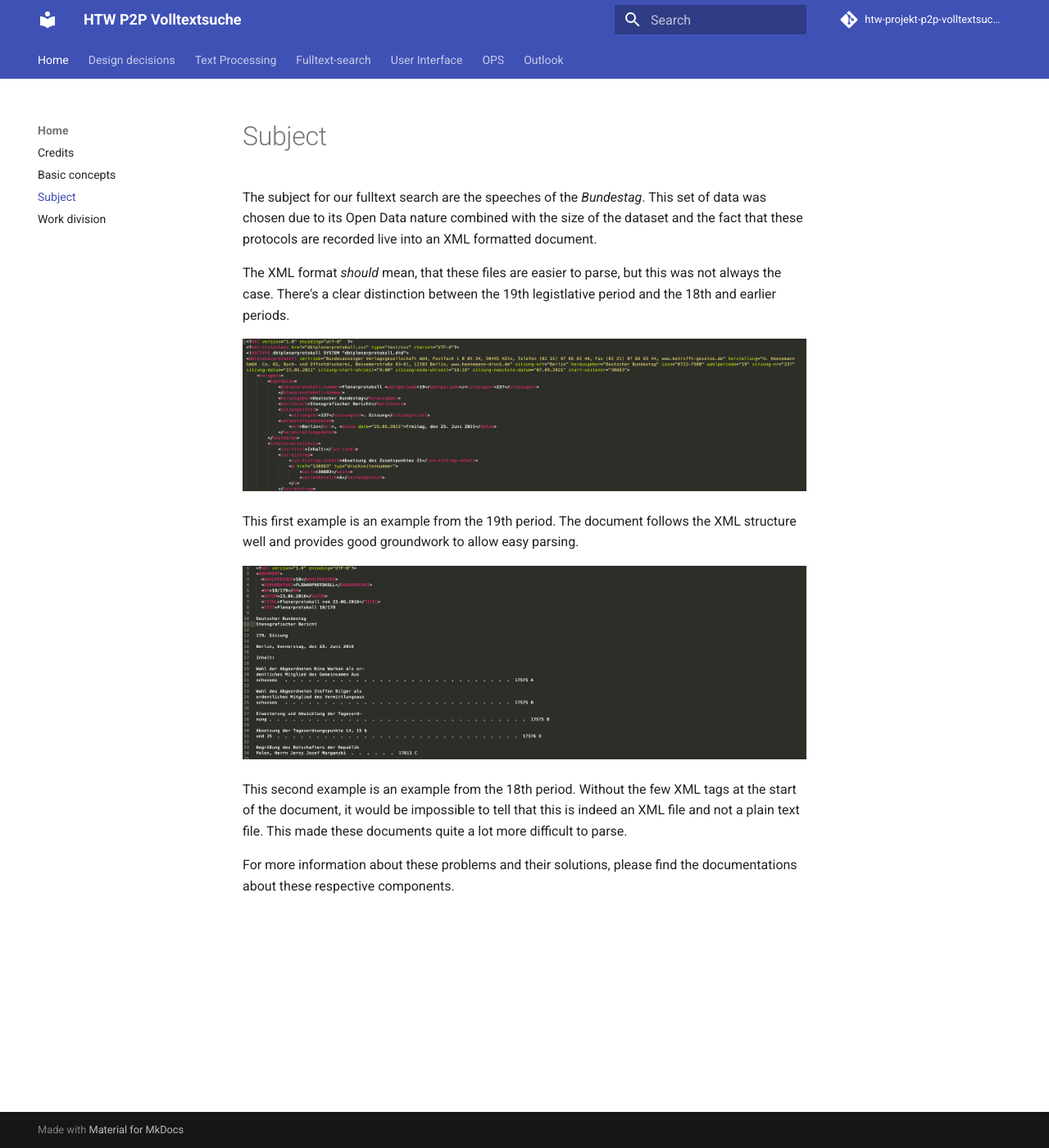
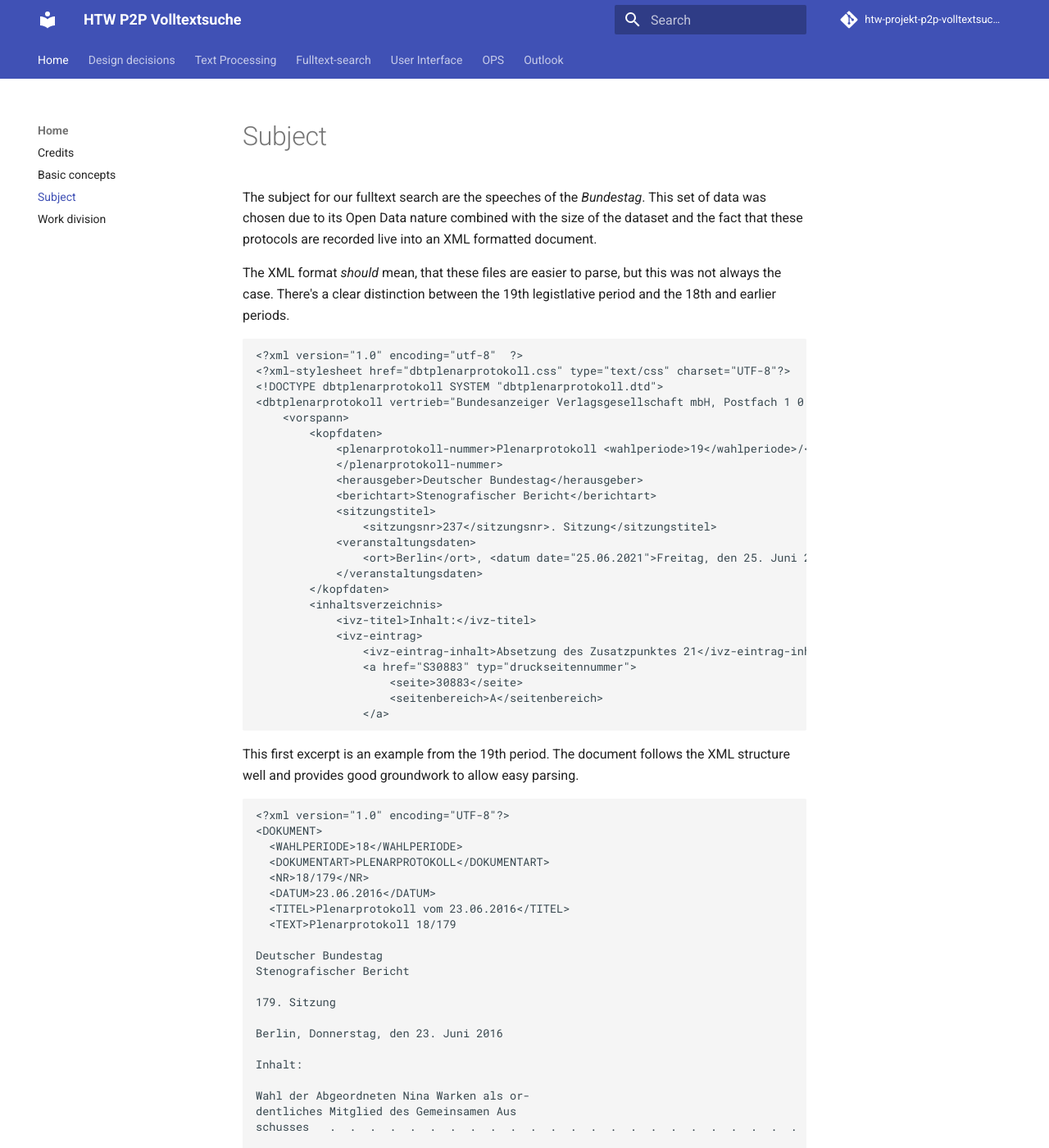
Before and after one commit to htw-projekt-p2p-volltextsuche/docs, an MkDocs documentation site: the page built from docs/home/subject.md, in a window 1280 px wide and 1400 px high. Shown: the whole window at 82% size. Built offline with MkDocs 1.6.1 and Material for MkDocs 9.7.7, drawn with Linux system fonts in a browser that asks for light colours; comment, search, counter and statistics services are not loaded; some of the changed text lies outside the part shown.

Commit message:
replace images of xml files with code blocks

````diff
--- a/docs/home/subject.md
+++ b/docs/home/subject.md
@@ -4,12 +4,72 @@ The subject for our fulltext search are the speeches of the _Bundestag_. This se
 
 The XML format _should_ mean, that these files are easier to parse, but this was not always the case. There's a clear distinction between the 19th legistlative period and the 18th and earlier periods.
 
-![Well-structured 19th period document](../assets/images/example-19th-period.png "19th legislative period")
+```
+<?xml version="1.0" encoding="utf-8"  ?>
+<?xml-stylesheet href="dbtplenarprotokoll.css" type="text/css" charset="UTF-8"?>
+<!DOCTYPE dbtplenarprotokoll SYSTEM "dbtplenarprotokoll.dtd">
+<dbtplenarprotokoll vertrieb="Bundesanzeiger Verlagsgesellschaft mbH, Postfach 1 0 05 34, 50445 Köln, Telefon (02 21) 97 66 83 40, Fax (02 21) 97 66 83 44, www.betrifft-gesetze.de" herstellung="H. Heenemann GmbH  Co. KG, Buch- und Offsetdruckerei, Bessemerstraße 83–91, 12103 Berlin, www.heenemann-druck.de" sitzung-ort="Berlin" herausgeber="Deutscher Bundestag" issn="0722-7980" wahlperiode="19" sitzung-nr="237" sitzung-datum="25.06.2021" sitzung-start-uhrzeit="9:00" sitzung-ende-uhrzeit="18:16" sitzung-naechste-datum="07.09.2021" start-seitennr="30883">
+	<vorspann>
+		<kopfdaten>
+			<plenarprotokoll-nummer>Plenarprotokoll <wahlperiode>19</wahlperiode>/<sitzungsnr>237</sitzungsnr>
+			</plenarprotokoll-nummer>
+			<herausgeber>Deutscher Bundestag</herausgeber>
+			<berichtart>Stenografischer Bericht</berichtart>
+			<sitzungstitel>
+				<sitzungsnr>237</sitzungsnr>. Sitzung</sitzungstitel>
+			<veranstaltungsdaten>
+				<ort>Berlin</ort>, <datum date="25.06.2021">Freitag, den 25. Juni 2021</datum>
+			</veranstaltungsdaten>
+		</kopfdaten>
+		<inhaltsverzeichnis>
+			<ivz-titel>Inhalt:</ivz-titel>
+			<ivz-eintrag>
+				<ivz-eintrag-inhalt>Absetzung des Zusatzpunktes 21</ivz-eintrag-inhalt>
+				<a href="S30883" typ="druckseitennummer">
+					<seite>30883</seite>
+					<seitenbereich>A</seitenbereich>
+				</a>
+```
 
-This first example is an example from the 19th period. The document follows the XML structure well and provides good groundwork to allow easy parsing.
+This first excerpt is an example from the 19th period. The document follows the XML structure well and provides good groundwork to allow easy parsing.
 
-![Badly-structured 19th period document](../assets/images/example-18th-period.png "18th legislative period")
+```
+<?xml version="1.0" encoding="UTF-8"?>
+<DOKUMENT>
+  <WAHLPERIODE>18</WAHLPERIODE>
+  <DOKUMENTART>PLENARPROTOKOLL</DOKUMENTART>
+  <NR>18/179</NR>
+  <DATUM>23.06.2016</DATUM>
+  <TITEL>Plenarprotokoll vom 23.06.2016</TITEL>
+  <TEXT>Plenarprotokoll 18/179
 
-This second example is an example from the 18th period. Without the few XML tags at the start of the document, it would be impossible to tell that this is indeed an XML file and not a plain text file. This made these documents quite a lot more difficult to parse.
+Deutscher Bundestag
+Stenografischer Bericht
+
+179. Sitzung
+
+Berlin, Donnerstag, den 23. Juni 2016
+
+Inhalt:
+
+Wahl der Abgeordneten Nina Warken als or-
+dentliches Mitglied des Gemeinsamen Aus­
+schusses   .  .  .  .  .  .  .  .  .  .  .  .  .  .  .  .  .  .  .  .  .  .  .  .  .  .  .  .  .  17575 A
+
+Wahl des Abgeordneten Steffen Bilger als
+ordentliches Mitglied des Vermittlungsaus­
+schusses   .  .  .  .  .  .  .  .  .  .  .  .  .  .  .  .  .  .  .  .  .  .  .  .  .  .  .  .  .  17575 B
+
+Erweiterung und Abwicklung der Tagesord-
+nung .  .  .  .  .  .  .  .  .  .  .  .  .  .  .  .  .  .  .  .  .  .  .  .  .  .  .  .  .  .  .  .  .  17575 B
+
+Absetzung der Tagesordnungspunkte 14, 15 b
+und 25  .  .  .  .  .  .  .  .  .  .  .  .  .  .  .  .  .  .  .  .  .  .  .  .  .  .  .  .  .  .  .  17576 D
+
+Begrüßung des Botschafters der Republik
+Polen, Herrn Jerzy Jozef Marganski  .  .  .  .  .  .  17613 C
+```
+
+This second excerpt is an example from the 18th period. Without the few XML tags at the start of the document, it would be impossible to tell that this is indeed an XML file and not a plain text file. This made these documents quite a lot more difficult to parse.
 
 For more information about these problems and their solutions, please find the documentations about these respective components.
````
Also changed, not shown: docs/assets/images/example-18th-period.png (deleted), docs/assets/images/example-19th-period.png (deleted).
